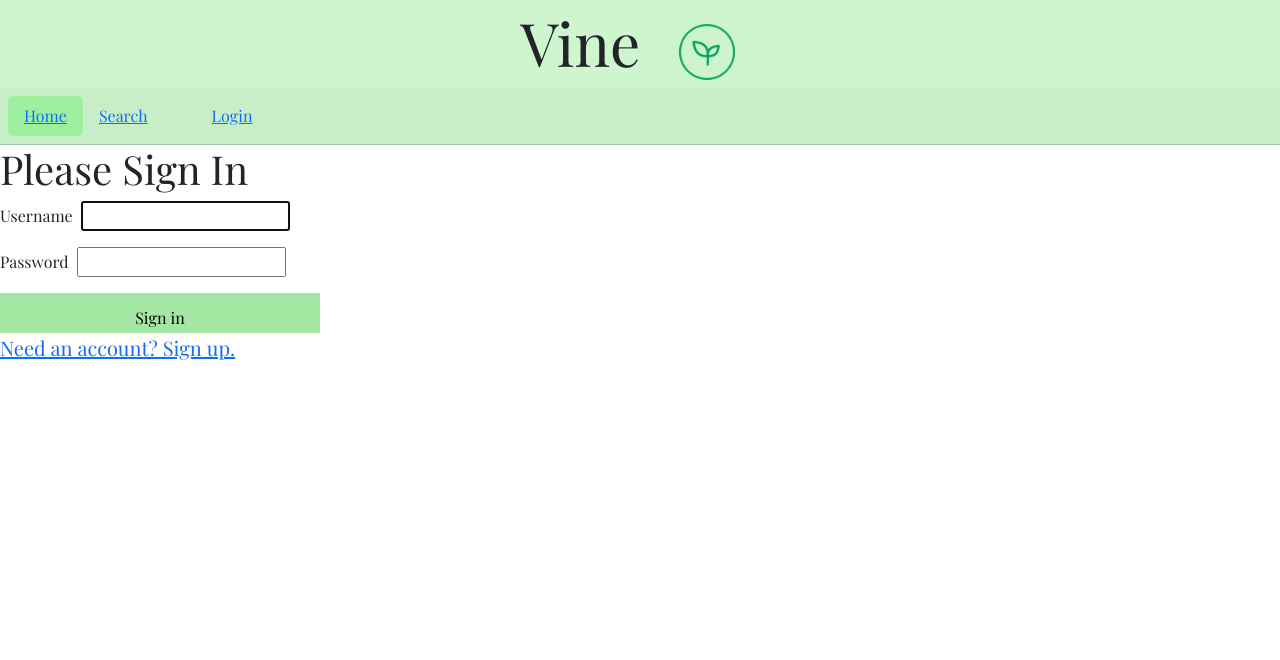
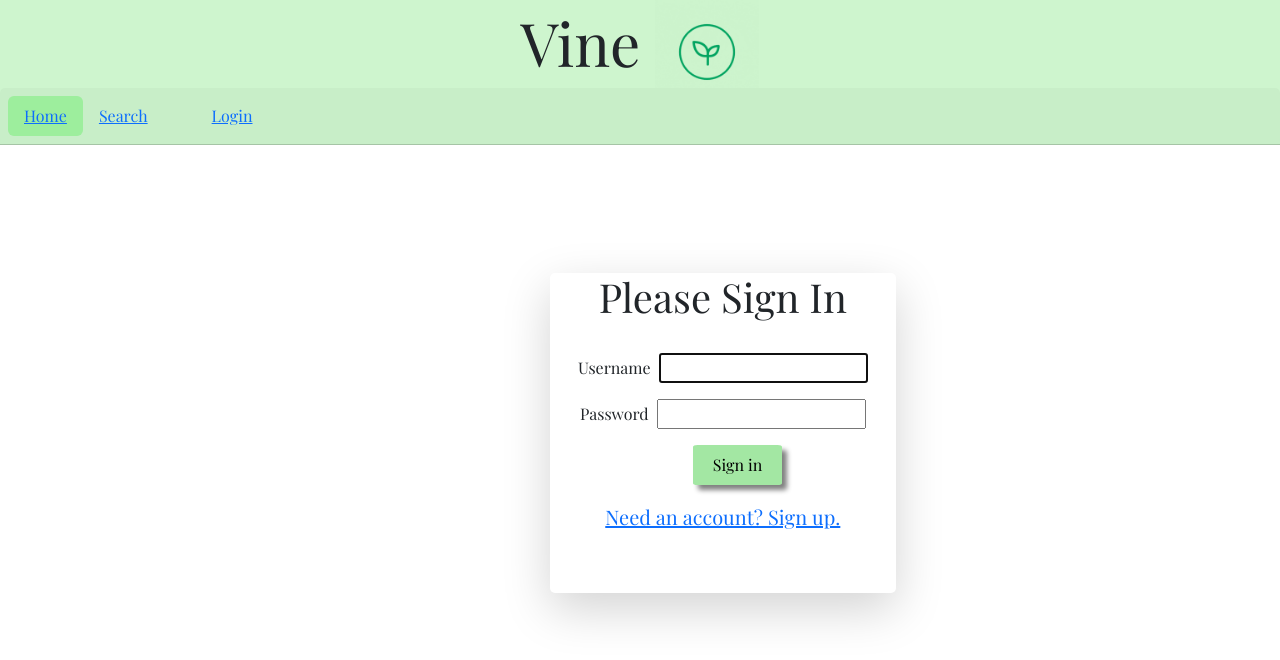
Before and after one commit to milan460/Vine, a Vue app in the folder vue/: page /login in a window 1280 px wide. Shown: the top 660 px of the page. Built offline with nearby package versions, Linux system fonts and the light colour scheme.

Commit message:
some styling chnages made

```diff
--- a/vue/src/views/Login.vue
+++ b/vue/src/views/Login.vue
@@ -2,6 +2,7 @@
   <div id="login">
     <form @submit.prevent="login">
       <h1 >Please Sign In</h1>
+      <br>
       <div role="alert" v-if="invalidCredentials">
         Invalid username and password!
       </div>
@@ -16,9 +17,9 @@
         <label for="password">Password</label>
         <input type="password" id="password" v-model="user.password" required />
       </div>
-      <button type="submit">Sign in</button>
+      <button id="btn" type="submit">Sign in</button>
       <p>
-      <router-link :to="{ name: 'register' }">Need an account? Sign up.</router-link></p>
+      <router-link id="signup" :to="{ name: 'register' }">Need an account? Sign up.</router-link></p>
     </form>
   </div>
 </template>
@@ -68,4 +69,24 @@ export default {
 label {
   margin-right: 0.5rem;
 }
+#login{
+  box-shadow: 0px 16px 48px 0px rgba(0, 0, 0, 0.176);
+  width: 27vw;
+  height: 40vh;
+  text-align: center;
+  margin: 10%;
+  margin-left: 550px;
+  border-radius: 5px;
+}
+
+#btn{
+  margin-left: 23%;
+  width: 7vw;
+  margin-bottom: 5%;
+  border-radius: 5%;
+
+}
+#signup{
+
+}
 </style>
--- a/vue/src/views/Logout.vue
+++ b/vue/src/views/Logout.vue
@@ -6,7 +6,7 @@
 export default {
   created() {
     this.$store.commit("LOGOUT");
-    this.$router.push("/home");
+    this.$router.push("/");
   }
 };
 </script>
```
